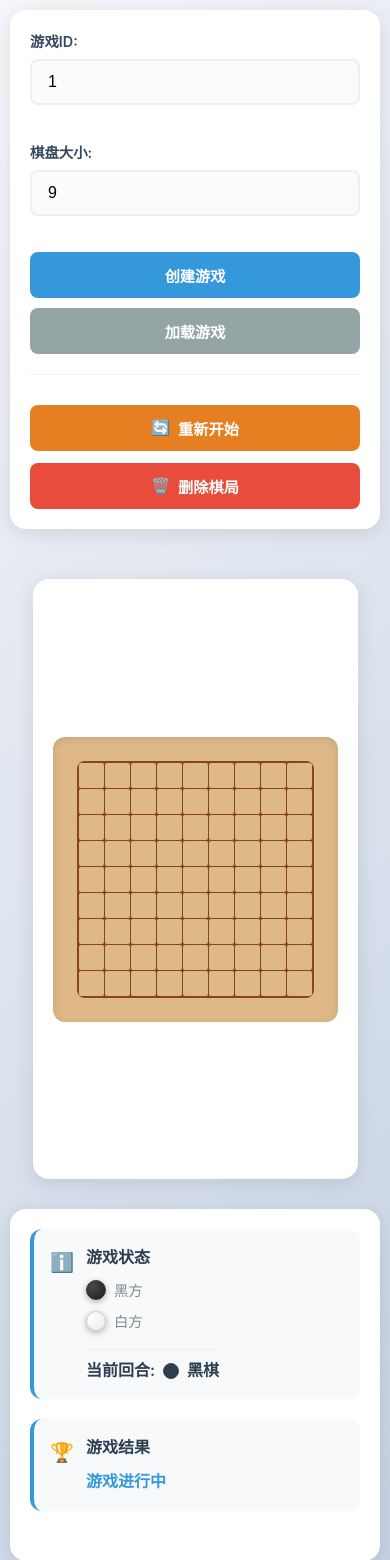
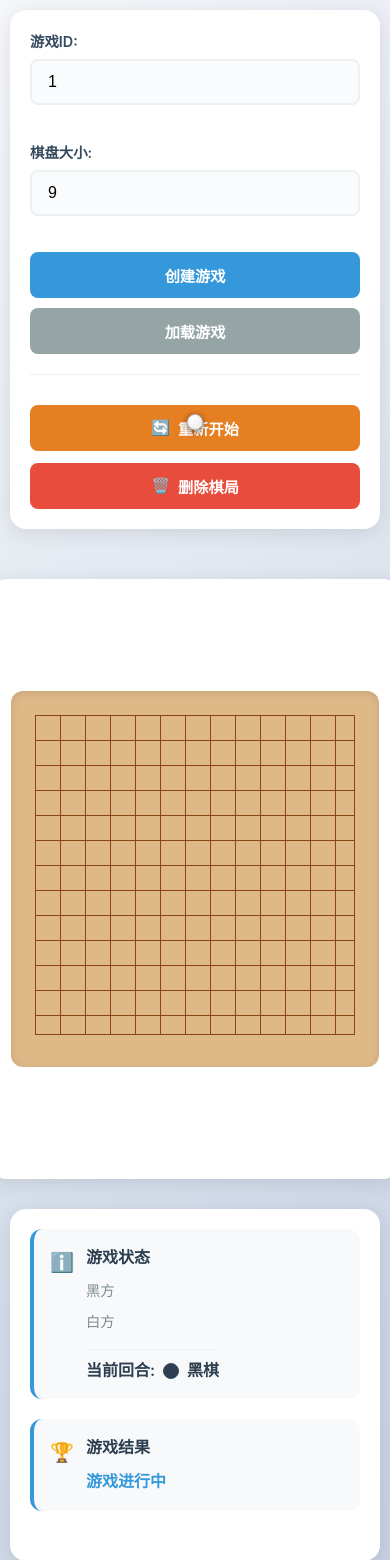
Before and after one commit to HandyWote/BestStrategyOfGomoku, a Spring Boot app: page / in a window 390 px wide. Shown: the top 1560 px of the page. Run offline with Spring Boot 4, Linux system fonts and the light colour scheme.

Commit message:
修改前端ui

```diff
--- a/Gomoku/src/main/resources/static/gomoku.js
+++ b/Gomoku/src/main/resources/static/gomoku.js
@@ -71,7 +71,7 @@
     }
 
     /**
-     * 创建棋盘DOM：生成 grid 容器和多个 cell 按钮
+     * 创建棋盘DOM：生成网格线和交点按钮
      */
     createBoard() {
         const boardContainer = document.getElementById('gameBoard');
@@ -79,23 +79,69 @@
 
         const grid = document.createElement('div');
         grid.className = 'board-grid';
-        grid.style.gridTemplateColumns = `repeat(${this.boardSize}, 1fr)`;
 
         // 根据棋盘大小添加相应的CSS类
         boardContainer.className = 'game-board ' + this.getBoardSizeClass();
 
+        // 计算棋盘总尺寸 - 回退修正：网格数量比交点少1
+        const cellSize = this.getCellSize();
+        const boardWidth = (this.boardSize - 1) * cellSize;
+        const boardHeight = (this.boardSize - 1) * cellSize;
+
+        grid.style.width = boardWidth + 'px';
+        grid.style.height = boardHeight + 'px';
+
+        // 创建交点按钮
         for (let i = 0; i < this.boardSize; i++) {
             for (let j = 0; j < this.boardSize; j++) {
                 const cell = document.createElement('button');
                 cell.className = 'cell';
                 cell.dataset.row = i.toString();
                 cell.dataset.col = j.toString();
+
+                // 计算交点位置
+                const x = j * cellSize - this.getCellButtonSize() / 2;
+                const y = i * cellSize - this.getCellButtonSize() / 2;
+
+                cell.style.left = x + 'px';
+                cell.style.top = y + 'px';
+
                 cell.addEventListener('click', () => this.makeMove(i, j));
                 grid.appendChild(cell);
             }
         }
 
         boardContainer.appendChild(grid);
+    }
+
+    /**
+     * 根据棋盘大小类别获取单元格尺寸
+     */
+    getCellSize() {
+        if (this.boardSize <= 9) {
+            return 40; // board-small
+        } else if (this.boardSize <= 15) {
+            return 35; // board-medium
+        } else if (this.boardSize <= 19) {
+            return 30; // board-large
+        } else {
+            return 25; // board-xlarge
+        }
+    }
+
+    /**
+     * 根据棋盘大小类别获取交点按钮尺寸
+     */
+    getCellButtonSize() {
+        if (this.boardSize <= 9) {
+            return 32; // board-small
+        } else if (this.boardSize <= 15) {
+            return 28; // board-medium
+        } else if (this.boardSize <= 19) {
+            return 24; // board-large
+        } else {
+            return 20; // board-xlarge
+        }
     }
 
     /**
--- a/Gomoku/src/main/resources/static/style.css
+++ b/Gomoku/src/main/resources/static/style.css
@@ -266,25 +266,44 @@
 }
 
 .board-grid {
-    display: grid;
-    gap: 1px;
-    background: #8b4513;
-    border-radius: 8px;
-    padding: 2px;
+    position: relative;
+    display: inline-block;
+    background: #deb887;
+}
+
+/* 网格线样式 */
+.board-grid::before {
+    content: '';
+    position: absolute;
+    top: 0;
+    left: 0;
+    right: 0;
+    bottom: 0;
+    background-image:
+        linear-gradient(to right, #8b4513 1px, transparent 1px),
+        linear-gradient(to bottom, #8b4513 1px, transparent 1px);
+    background-size: var(--cell-size) var(--cell-size);
+    background-position: 0 0;
+    pointer-events: none;
+    z-index: 1;
+    /* 添加边框确保最后一行/列的线条显示 */
+    border-right: 1px solid #8b4513;
+    border-bottom: 1px solid #8b4513;
 }
 
 .cell {
-    background: #deb887;
+    position: absolute;
+    cursor: pointer;
     border: none;
-    cursor: pointer;
-    position: relative;
+    background: transparent;
+    border-radius: 50%;
     transition: all 0.2s ease;
-    border-radius: 2px;
+    z-index: 2;
 }
 
 .cell:hover {
-    background: #d2b48c;
-    transform: scale(1.02);
+    background: rgba(52, 152, 219, 0.2);
+    transform: scale(1.1);
 }
 
 .cell.disabled {
@@ -292,17 +311,19 @@
 }
 
 .cell.disabled:hover {
-    background: #deb887;
+    background: transparent;
     transform: none;
 }
 
 /* 棋子样式 */
 .piece {
-    width: 20px;
-    height: 20px;
     border-radius: 50%;
-    position: relative;
+    position: absolute;
+    top: 50%;
+    left: 50%;
+    transform: translate(-50%, -50%);
     box-shadow: 0 2px 6px rgba(0, 0, 0, 0.3);
+    z-index: 3;
 }
 
 .piece.black {
@@ -315,35 +336,61 @@
     border: 1px solid #ccc;
 }
 
-/* 棋盘上的棋子 */
-.cell .piece {
+/* 动态调整交点和棋子大小 */
+.board-small {
+    --cell-size: 40px;
+}
+
+.board-small .cell {
+    width: 32px;
+    height: 32px;
+}
+
+.board-small .piece {
     width: 28px;
     height: 28px;
-    position: absolute;
-    top: 50%;
-    left: 50%;
-    transform: translate(-50%, -50%);
 }
 
-/* 动态调整单元格大小 */
-.board-small .cell {
-    width: 40px;
-    height: 40px;
+.board-medium {
+    --cell-size: 35px;
 }
 
 .board-medium .cell {
-    width: 35px;
-    height: 35px;
+    width: 28px;
+    height: 28px;
+}
+
+.board-medium .piece {
+    width: 24px;
+    height: 24px;
+}
+
+.board-large {
+    --cell-size: 30px;
 }
 
 .board-large .cell {
-    width: 30px;
-    height: 30px;
+    width: 24px;
+    height: 24px;
+}
+
+.board-large .piece {
+    width: 20px;
+    height: 20px;
+}
+
+.board-xlarge {
+    --cell-size: 25px;
 }
 
 .board-xlarge .cell {
-    width: 25px;
-    height: 25px;
+    width: 20px;
+    height: 20px;
+}
+
+.board-xlarge .piece {
+    width: 16px;
+    height: 16px;
 }
 
 /* 消息区域 - 改为右上角弹窗 */
@@ -523,14 +570,21 @@
         padding: 20px;
     }
 
-    .cell {
-        width: 25px !important;
-        height: 25px !important;
+    .board-small,
+    .board-medium,
+    .board-large,
+    .board-xlarge {
+        --cell-size: 25px !important;
     }
 
-    .cell .piece {
+    .cell {
         width: 20px !important;
         height: 20px !important;
+    }
+
+    .piece {
+        width: 16px !important;
+        height: 16px !important;
     }
 
     .button-group,
```
